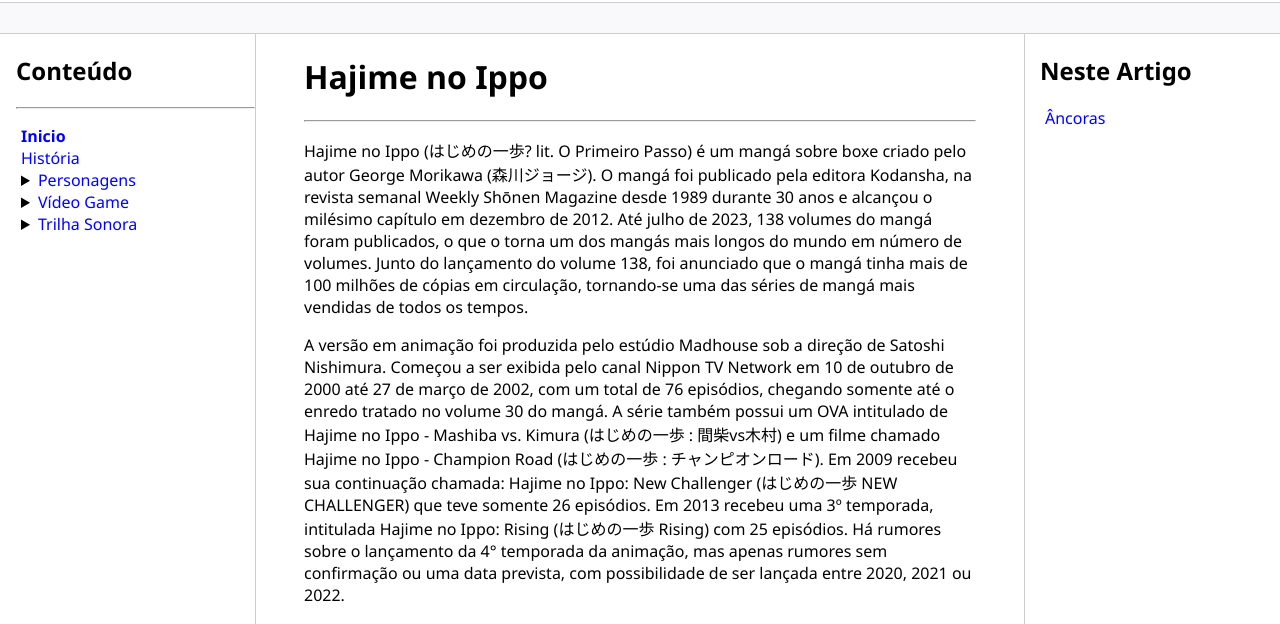
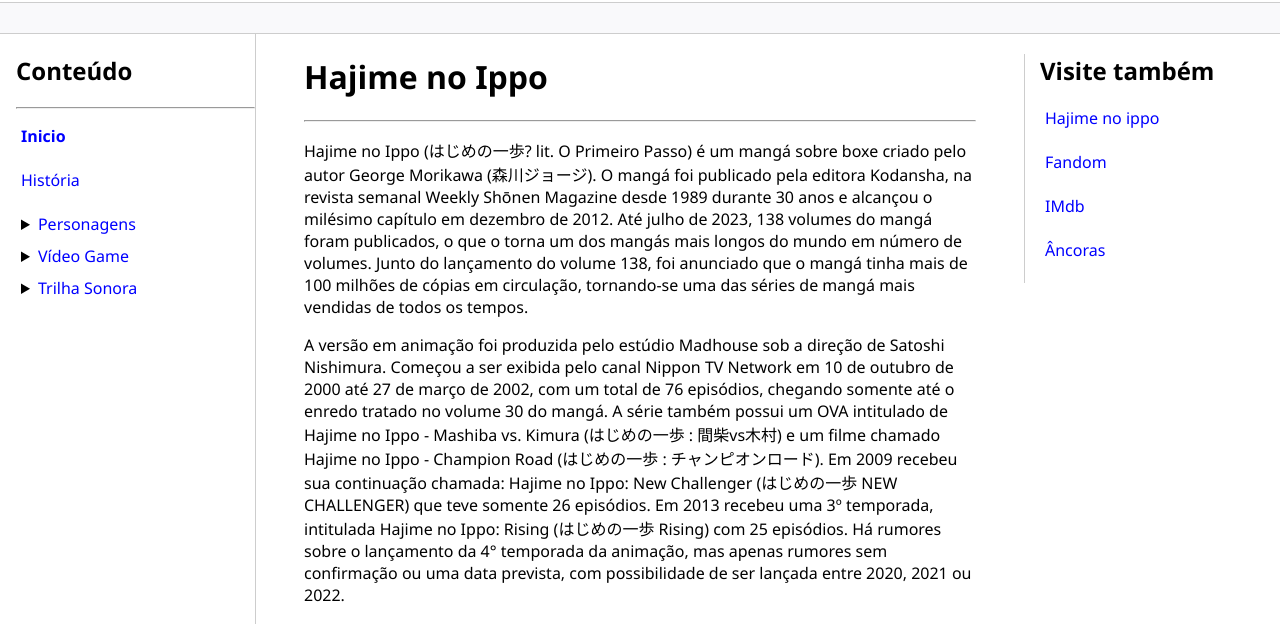
Before and after one commit to RenanSaravalli/wikipedia-dio-html, a plain HTML site: page index.html in a window 1280 px wide. Shown: the part 105-729 px from the top of the page. Drawn offline with Linux system fonts and the light colour scheme.

Commit message:
Ajustando o article e o margin do nav

```diff
--- a/assets/css/style.css
+++ b/assets/css/style.css
@@ -22,6 +22,10 @@ a { color:blue; text-decoration: none;}
     padding-left: 1rem;
     padding-right: 1rem;
 }
+nav ul details {
+    margin-bottom: 10px;
+}
+
 .footer {
     min-height: 100px;
     border-top: solid 1px #cdcdcd;
--- a/index.html
+++ b/index.html
@@ -12,7 +12,7 @@
 
     <header>
         <div class="logo">
-            <img src="assets/images/wiki-on-line.png" width="80"/>
+            <img src="assets/images/wiki-on-line.png" width="80" alt="logo tipo do site"/>
         </div>
     </header>
 
@@ -21,12 +21,13 @@
     </div>
 
     <div class="content">
-        <nav class="sidebar">
+        <div class="sidebar">
+            <nav>
                 <h2 id="conteudo">Conteúdo</h2>
                 <hr>
                 <ul>
-                <li><a href="#inicio"><strong>Inicio</strong></a></li>
-                <li><a href="#historia">História</a></li>
+                    <li><a href="#inicio"><strong>Inicio</strong></a></li><br>
+                    <li><a href="#historia">História</a></li> <br>
                     <details>
                         <summary><a href="#">Personagens</a></summary>
                         <a href="#ginasio-kamogawa">Ginásio Kamogawa</a><br>
@@ -48,6 +49,7 @@
                     </details>
                 </ul>
             </nav>
+        </div>
 
         <main>
             <h1 id="inicio">Hajime no Ippo</h1>
@@ -154,12 +156,17 @@
 
         </main>
 
+        <article>
             <div class="anchors">
-            <h2>Neste Artigo</h2>
+                <h2>Visite também</h2>
                 <ul>
-                <li><a href="#">Âncoras</a></li>
+                    <li><a href="https://www.google.com/url?sa=t&rct=j&q=&esrc=s&source=web&cd=&cad=rja&uact=8&ved=2ahUKEwjdl7ne78KHAxUJppUCHdirCZcQFnoECEkQAQ&url=https%3A%2F%2Fwww.justwatch.com%2Fbr%2Fserie%2Fhajime-no-ippo&usg=AOvVaw3wy3a1WynnXJjMZtnbwd4a&opi=89978449">Hajime no ippo</a></li> <br>
+                    <li><a href="https://www.google.com/url?sa=t&rct=j&q=&esrc=s&source=web&cd=&cad=rja&uact=8&ved=2ahUKEwjdl7ne78KHAxUJppUCHdirCZcQFnoECFgQAQ&url=https%3A%2F%2Fippo.fandom.com%2Fwiki%2FIppo_Makunouchi&usg=AOvVaw0ZSTyIQpi8mUbn2zuZXMHt&opi=89978449">Fandom</a></li> <br>
+                    <li><a href="https://www.google.com/url?sa=t&rct=j&q=&esrc=s&source=web&cd=&cad=rja&uact=8&ved=2ahUKEwjdl7ne78KHAxUJppUCHdirCZcQFnoECFoQAQ&url=https%3A%2F%2Fwww.imdb.com%2Ftitle%2Ftt0481256%2F&usg=AOvVaw31SFLoseotlbNZgQtTvIm7&opi=89978449">IMdb</a></li><br>
+                    <li><a href="#">Âncoras</a></li><br>
                 </ul>
             </div>
+        </article>
     </div>
 
     <div class="footer">
```
Lines whose indentation alone changed are shown as unchanged.
